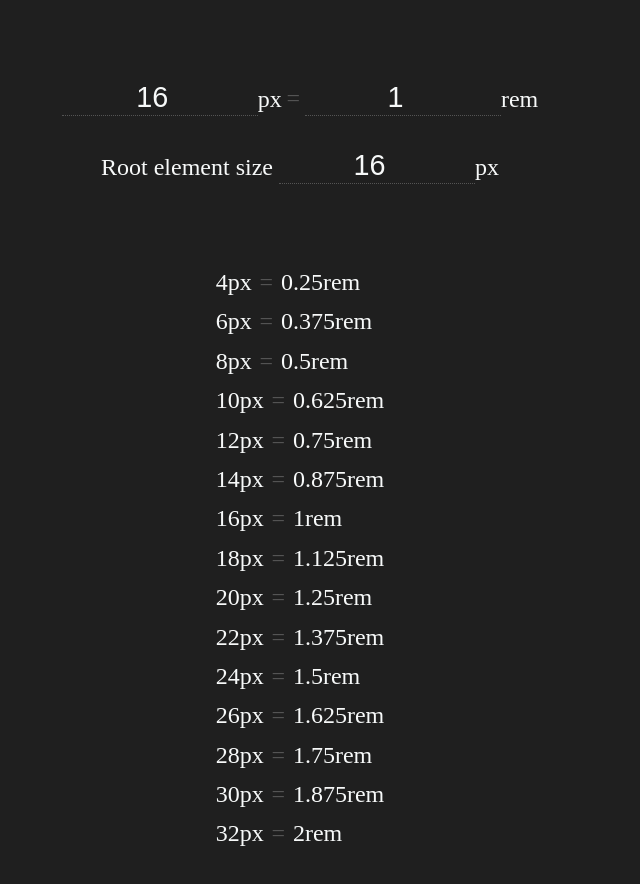
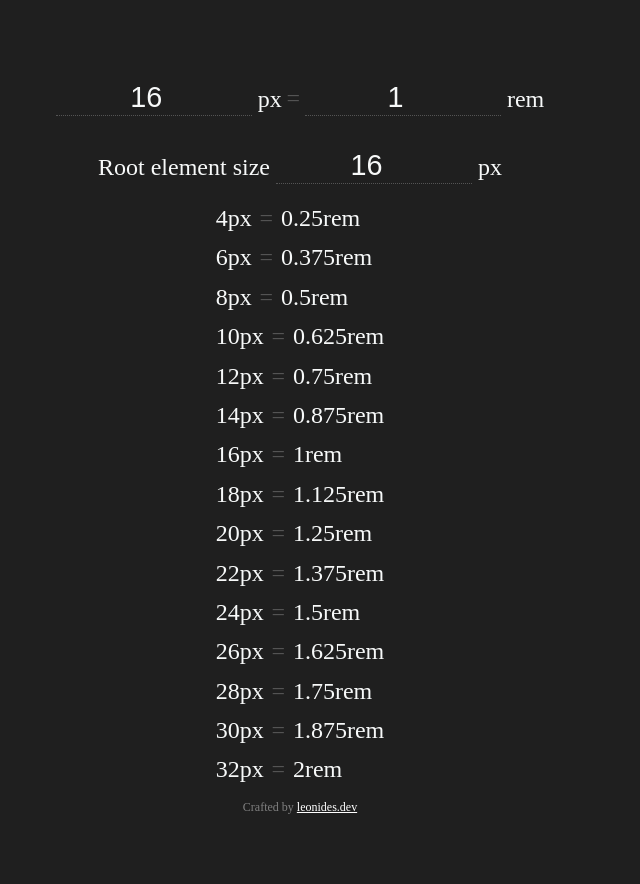
Before and after one commit to mjleonides/font-sizer, a Nuxt app: page / in a window 1280 px wide. Shown: the top 884 px of the page, without its empty margins (340-980 px from the left). After the commit the page ends 827 px from the top, so only its background shows below. Built offline with nearby package versions, Linux system fonts and the light colour scheme.

Commit message:
Add footer

```diff
--- a/app.vue
+++ b/app.vue
@@ -1,29 +1,54 @@
 <template>
-  <div>
+	<div class="layout">
 		<form>
-      <div id="converter"> <label for="converter-px"><input id="converter-px" type="number" v-model="inputPx"
-            @input="updater('inputPx')">px </label>
-        <span class="equal"> = </span>
-        <label for="converter-rem"><input id="converter-rem" type="number" v-model="inputRem"
-            @input="updater('inputRem')">rem</label>
+			<div id="converter">
+				<label for="converter-px">
+					<input
+						id="converter-px"
+						type="number"
+						v-model="inputPx"
+						@input="updater('inputPx')" />
+					px
+				</label>
+				<span class="equal">=</span>
+				<label for="converter-rem">
+					<input
+						id="converter-rem"
+						type="number"
+						v-model="inputRem"
+						@input="updater('inputRem')" />
+					rem
+				</label>
 			</div>
-      <label for="root-element-size">Root element size <input id="root-element-size" type="number"
-          v-model="rootElementSize" @input="updater('rootElementSize')">px</label>
+			<label for="root-element-size">
+				Root element size
+				<input
+					id="root-element-size"
+					type="number"
+					v-model="rootElementSize"
+					@input="updater('rootElementSize')" />
+				px
+			</label>
 		</form>
-    <table id="common-table">
-    </table>
+		<table id="common-table"></table>
+
+		<div class="footer">
+			<p>
+				Crafted by
+				<a href="https://leonides.dev" target="_blank">leonides.dev</a>
+			</p>
+		</div>
 	</div>
 </template>
 
 <script>
-
 export default {
 	data() {
 		return {
 			rootElementSize: 16,
 			inputPx: 16,
 			inputRem: 1
-    }
+		};
 	},
 	mounted() {
 		this.renderTable();
@@ -31,11 +56,11 @@ export default {
 	methods: {
 		updater(changedVar) {
 			if (changedVar === "inputPx") {
-        this.inputRem = (this.inputPx / this.rootElementSize);
+				this.inputRem = this.inputPx / this.rootElementSize;
 			} else if (changedVar === "inputRem") {
 				this.inputPx = this.inputRem * this.rootElementSize;
 			} else if (changedVar === "rootElementSize") {
-        this.inputRem = (this.inputPx / this.rootElementSize);
+				this.inputRem = this.inputPx / this.rootElementSize;
 			}
 			this.renderTable();
 		},
@@ -46,9 +71,8 @@ export default {
 			table.innerHTML = "";
 
 			for (let i = 4; i < 33; i = i + 2) {
-        let rem = (i / this.rootElementSize);
-        let row =
-          `<tr>
+				let rem = i / this.rootElementSize;
+				let row = `<tr>
             <td>${i}px</td><td class="equal">=</td>
             <td>${rem}rem</td>
         </tr>`;
@@ -57,9 +81,8 @@ export default {
 
 			table.append(tablebody);
 		}
-  },
-
 	}
+};
 </script>
 
 <style lang="scss">
@@ -71,10 +94,20 @@ body {
 	background-color: $dark;
 	color: $light;
 	font-size: 1.5rem;
+	margin: 0;
+	padding: 0;
+}
+
+.layout {
+	display: flex;
+	flex-direction: column;
+	height: 100vh;
+	justify-content: space-between;
+	align-items: center;
 }
 
 form {
-  margin: 5rem auto;
+	margin: 5rem auto 1rem;
 	display: flex;
 	flex-direction: column;
 	align-items: center;
@@ -99,17 +132,25 @@ form {
 }
 
 table {
-  margin: 4rem auto;
+	margin: 0 auto;
 
 	tbody {
 		display: grid;
 		gap: 0.4rem;
 	}
-
 }
 
 .equal {
 	padding: 0 0.3rem;
 	color: $faded;
 }
+
+.footer {
+	color: grey;
+	font-size: 0.75rem;
+
+	a {
+		color: white;
+	}
+}
 </style>
```
Lines whose indentation alone changed are shown as unchanged.
